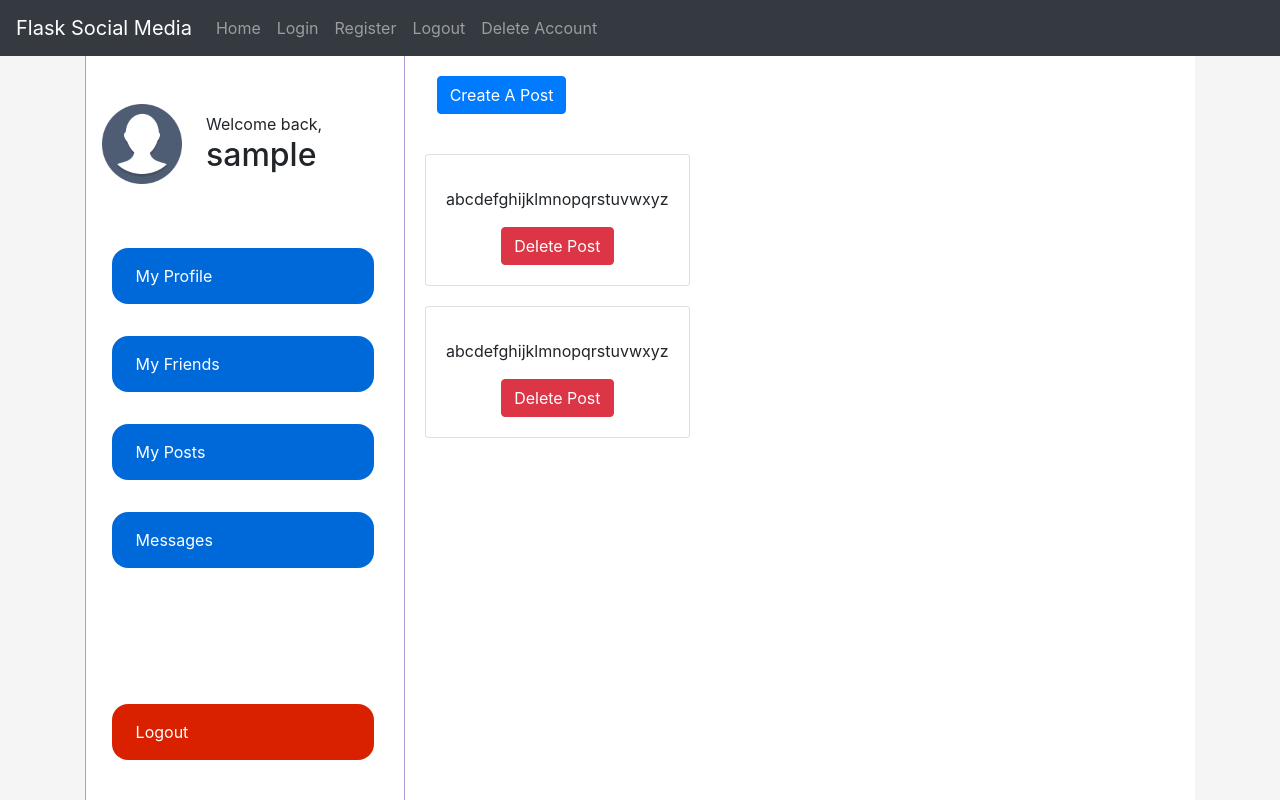
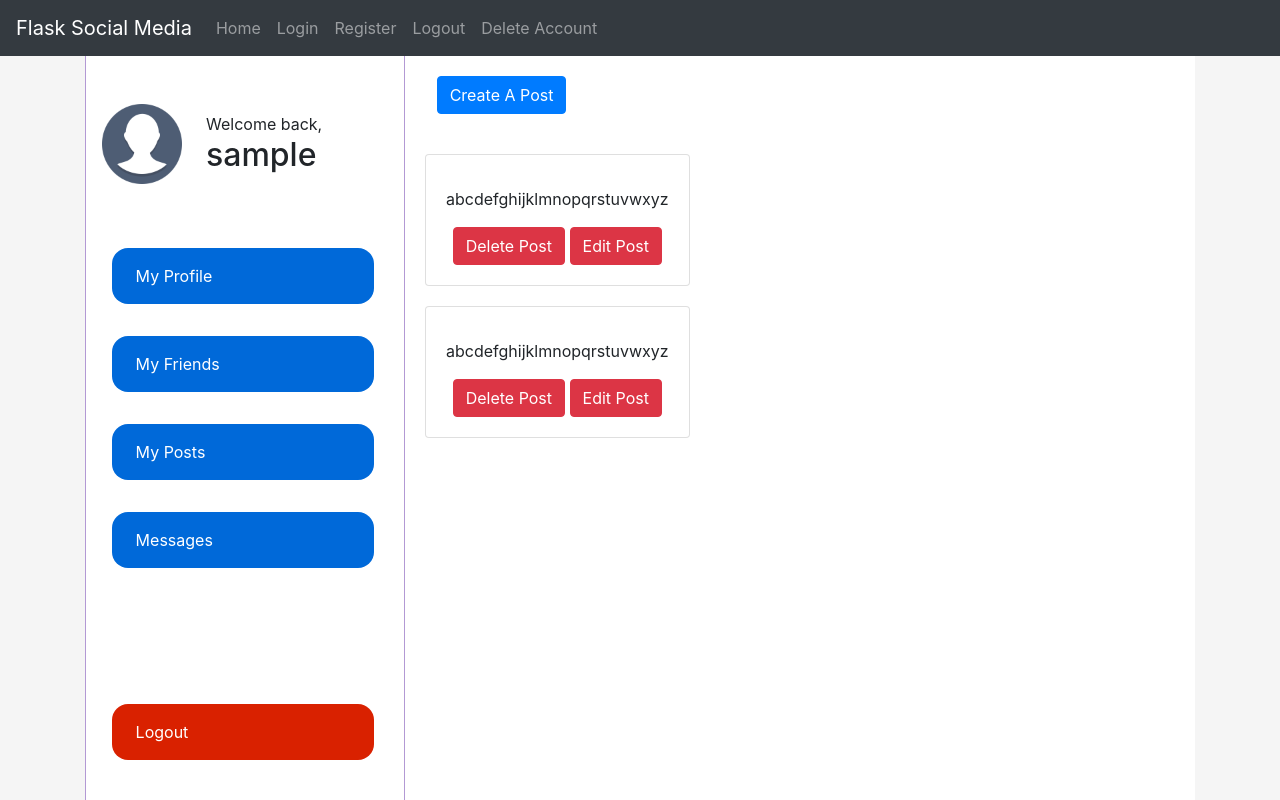
Before and after one commit to neelp03/Team1, a Flask app: page / in a window 1280 px wide. Run offline with Flask 2, Linux system fonts and the light colour scheme; the visitor is signed in with stand-in values (Sample User, id 1); data comes from the database, SQL or seed files in the repository; data that the repository does not hold is empty; some libraries are stand-ins or nearby versions.

Commit message:
added edit post button and route

```diff
--- a/app/forms.py
+++ b/app/forms.py
@@ -16,6 +16,11 @@ class DeleteAccountForm(FlaskForm):
     password = PasswordField('Password', validators=[DataRequired()])
     submit = SubmitField('Delete Account')
 
+class EditPostForm(FlaskForm):
+    title = StringField('Title', validators=[DataRequired()])
+    content = StringField('Content', validators=[DataRequired()])
+    submit = SubmitField('Post')
+
 # create a post
 class PostForm(FlaskForm):
     title = StringField('Title', validators=[DataRequired()])
--- a/app/routes.py
+++ b/app/routes.py
@@ -1,6 +1,6 @@
 from app import db, myapp_obj
 from app.models import User, Post
-from app.forms import LoginForm, RegisterForm, DeleteAccountForm, PostForm
+from app.forms import LoginForm, RegisterForm, DeleteAccountForm, PostForm, EditPostForm
 from flask import render_template, flash, redirect, url_for, request, abort
 from flask_login import current_user, login_user, logout_user, login_required
 from werkzeug.urls import url_parse
@@ -108,3 +108,15 @@ def delete_post(post_id):
     db.session.commit()
     flash('Your post has been deleted!')
     return redirect(url_for('index'))
+
+@myapp_obj.route('/post/<int:post_id>/edit', methods=['POST'])
+def edit_post(post_id):
+    form = EditPostForm()
+    post = Post.query.get_or_404(post_id)
+    if post.author != current_user:
+        abort(403)
+    post.title = form.title.datas
+    post.content = form.content.data
+    db.session.commit()
+    flash('Your post has been edited!')
+    return redirect(url_for('index'))
--- a/app/templates/index.html
+++ b/app/templates/index.html
@@ -35,6 +35,7 @@
                         <h5 class="card-title">{{ post.title }}</h5>
                         <p class="card-text">{{ post.body }}</p>
                         <a href="{{ url_for('delete_post', post_id=post.id) }}" class="btn btn-danger">Delete Post</a>
+                        <a href="{{ url_for('edit_post', post_id=post.id) }}" class="btn btn-danger">Edit Post</a>
                     </div>
                 </div>
             {% endfor %}
```
Also changed, not shown: app/templates/edit_post.html (added, +18 -0 lines), 1 other file.
